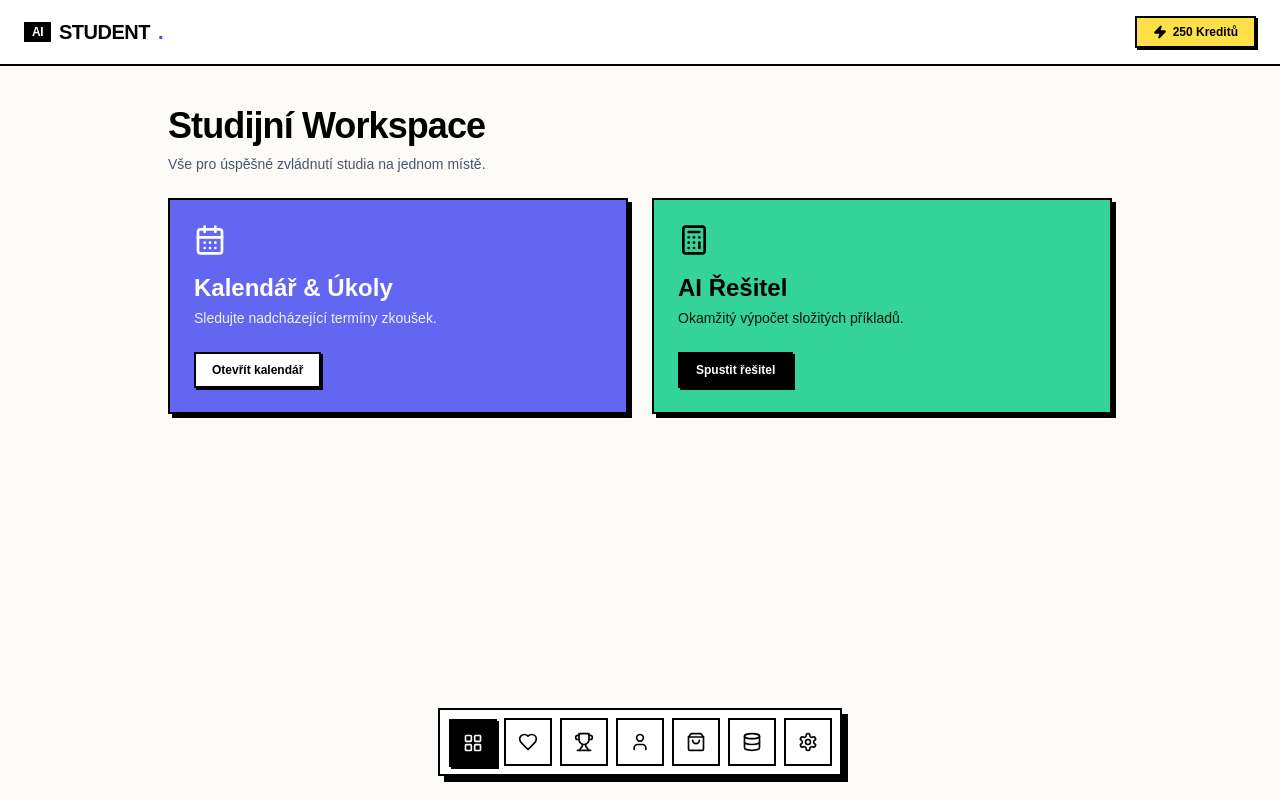
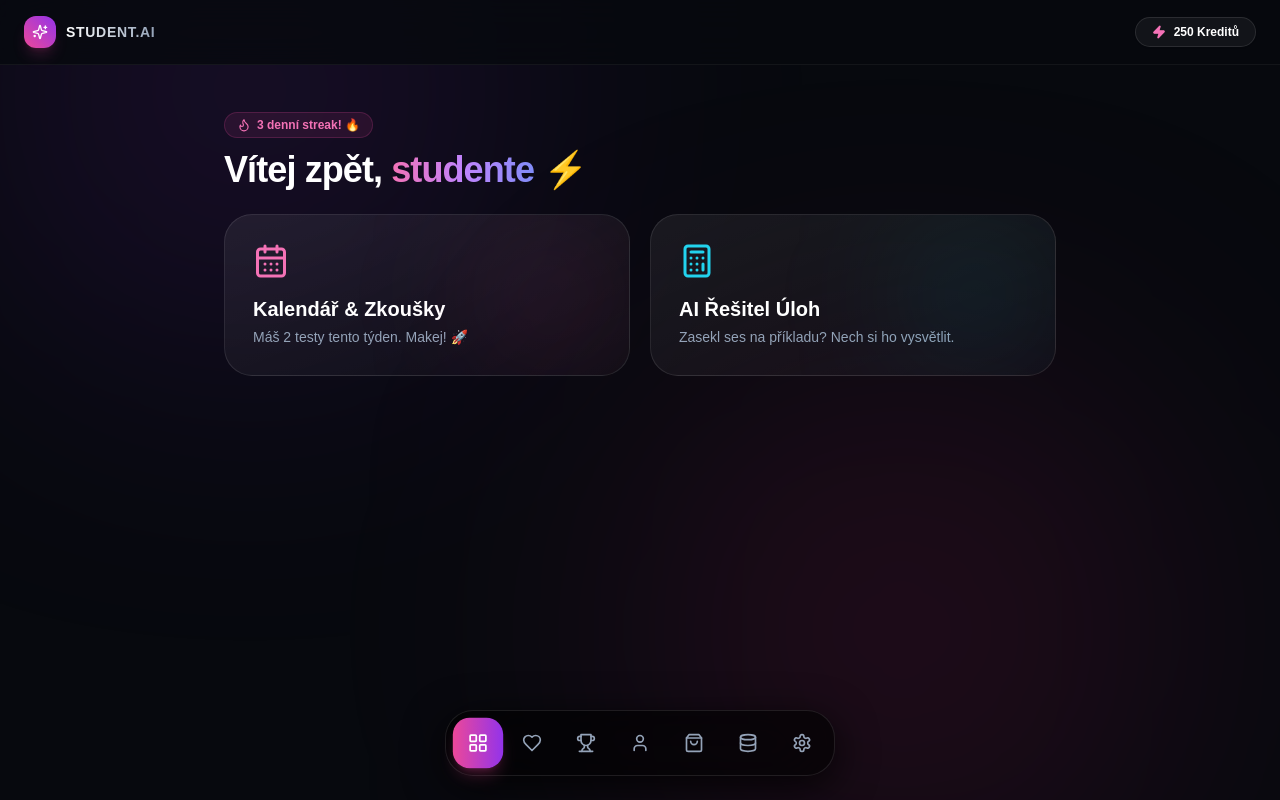
Before and after one commit to InfinityLook/Student-Ai, a Next.js app: page / in a window 1280 px wide. Built offline with nearby package versions, Linux system fonts and the light colour scheme.

Commit message:
Refactor DashboardShell and add new icons
Refactor DashboardShell component to use renderView function for view management and add new icons for enhanced UI.

```diff
--- a/components/DashboardShell.tsx
+++ b/components/DashboardShell.tsx
@@ -1,6 +1,7 @@
 'use client';
 
 import React, { useState } from 'react';
+import { motion, AnimatePresence } from 'framer-motion';
 import {
   Layers,
   Calculator,
@@ -12,7 +13,9 @@ import {
   Heart,
   Settings,
   Trophy,
-  Database
+  Database,
+  Sparkles,
+  Flame
 } from 'lucide-react';
 
 export default function DashboardShell() {
@@ -29,169 +32,187 @@ export default function DashboardShell() {
     { id: 'settings', label: 'Nastavení', icon: Settings },
   ];
 
-  // Pomocná komponenta pro brutální kartu
-  const BrutalistCard = ({ children, className = "" }: { children: React.ReactNode, className?: string }) => (
-    <div className={`bg-white border-2 border-black p-6 shadow-[4px_4px_0px_0px_rgba(0,0,0,1)] ${className}`}>
-      {children}
-    </div>
-  );
+  const renderView = () => {
+    switch (activeView) {
+      case 'workspace':
+        return (
+          <div className="space-y-6">
+            <div className="flex justify-between items-end">
+              <div>
+                <span className="text-xs font-bold px-3 py-1 rounded-full bg-pink-500/10 text-pink-400 border border-pink-500/20 inline-flex items-center gap-1.5 mb-3">
+                  <Flame className="w-3.5 h-3.5 text-pink-400" /> 3 denní streak! 🔥
+                </span>
+                <h1 className="text-3xl md:text-4xl font-black tracking-tight text-white">
+                  Vítej zpět, <span className="text-transparent bg-clip-text bg-gradient-to-r from-pink-400 via-purple-400 to-indigo-400">studente</span> ⚡
+                </h1>
+              </div>
+            </div>
+
+            <div className="grid grid-cols-1 md:grid-cols-2 gap-5">
+              {/* Karta 1 */}
+              <div className="group relative overflow-hidden rounded-[28px] bg-gradient-to-br from-white/[0.07] to-white/[0.02] border border-white/10 p-7 hover:border-pink-500/50 transition-all duration-300 hover:scale-[1.01] cursor-pointer">
+                <div className="absolute top-0 right-0 w-40 h-40 bg-pink-500/10 rounded-full blur-3xl group-hover:bg-pink-500/20 transition-all" />
+                <CalendarDays className="w-9 h-9 text-pink-400 mb-4" />
+                <h3 className="text-xl font-bold text-white mb-1">Kalendář & Zkoušky</h3>
+                <p className="text-sm text-slate-400">Máš 2 testy tento týden. Makej! 🚀</p>
+              </div>
+
+              {/* Karta 2 */}
+              <div className="group relative overflow-hidden rounded-[28px] bg-gradient-to-br from-white/[0.07] to-white/[0.02] border border-white/10 p-7 hover:border-cyan-500/50 transition-all duration-300 hover:scale-[1.01] cursor-pointer">
+                <div className="absolute top-0 right-0 w-40 h-40 bg-cyan-500/10 rounded-full blur-3xl group-hover:bg-cyan-500/20 transition-all" />
+                <Calculator className="w-9 h-9 text-cyan-400 mb-4" />
+                <h3 className="text-xl font-bold text-white mb-1">AI Řešitel Úloh</h3>
+                <p className="text-sm text-slate-400">Zasekl ses na příkladu? Nech si ho vysvětlit.</p>
+              </div>
+            </div>
+          </div>
+        );
+      case 'pet':
+        return (
+          <div className="rounded-[32px] bg-gradient-to-b from-purple-900/20 to-black/40 border border-purple-500/20 p-8 max-w-xl mx-auto text-center space-y-6 backdrop-blur-xl">
+            <div className="w-28 h-28 mx-auto bg-gradient-to-tr from-pink-500 to-purple-600 rounded-[32px] flex items-center justify-center shadow-2xl shadow-pink-500/30 animate-pulse">
+              <Heart className="w-14 h-14 text-white fill-white/20" />
+            </div>
+            <div>
+              <h2 className="text-2xl font-black text-white">Tvůj AI Mazlíček</h2>
+              <p className="text-xs text-purple-300 mt-1">Nálada: Skvělá ✨ • Level 4</p>
+            </div>
+            <div className="bg-white/5 p-4 rounded-2xl border border-white/5 space-y-2 text-left">
+              <div className="flex justify-between text-xs font-bold text-slate-300">
+                <span>XP do dalšího levlu</span>
+                <span>85 / 100 XP</span>
+              </div>
+              <div className="w-full bg-white/10 h-3 rounded-full overflow-hidden p-0.5">
+                <div className="bg-gradient-to-r from-pink-500 to-purple-500 h-full rounded-full w-[85%]" />
+              </div>
+            </div>
+          </div>
+        );
+      case 'rewards':
+        return (
+          <div className="rounded-[32px] bg-white/[0.03] border border-white/10 p-8 max-w-2xl mx-auto text-center space-y-6 backdrop-blur-xl">
+            <Trophy className="w-16 h-16 text-yellow-400 mx-auto animate-bounce" />
+            <h2 className="text-2xl font-black text-white">Sínň slávy & Odměny</h2>
+            <div className="grid grid-cols-3 gap-4">
+              {[1, 2, 3].map((i) => (
+                <div key={i} className="aspect-square rounded-2xl bg-white/5 border border-white/10 flex items-center justify-center text-3xl hover:bg-white/10 transition cursor-pointer">
+                  🔥
+                </div>
+              ))}
+            </div>
+          </div>
+        );
+      case 'profile':
+        return (
+          <div className="rounded-[32px] bg-white/[0.03] border border-white/10 p-8 max-w-xl mx-auto space-y-6 backdrop-blur-xl">
+            <h2 className="text-2xl font-black text-white">Profil</h2>
+            <div className="flex items-center gap-4 bg-white/5 p-4 rounded-2xl border border-white/10">
+              <div className="w-14 h-14 rounded-2xl bg-gradient-to-tr from-pink-500 to-indigo-500 flex items-center justify-center font-bold text-white text-lg">
+                ST
+              </div>
+              <div>
+                <h3 className="font-bold text-white text-base">Hustler Student</h3>
+                <p className="text-xs text-slate-400">student@skola.cz</p>
+              </div>
+            </div>
+          </div>
+        );
+      case 'store':
+        return (
+          <div className="rounded-[32px] bg-white/[0.03] border border-white/10 p-8 max-w-xl mx-auto text-center space-y-6 backdrop-blur-xl">
+            <h2 className="text-2xl font-black text-white">Obchod s kredity</h2>
+            <div className="bg-gradient-to-br from-pink-500/10 via-purple-500/10 to-indigo-500/10 border border-pink-500/30 p-6 rounded-[28px] space-y-4">
+              <h3 className="font-bold text-white text-lg">Mega Boost Pack</h3>
+              <p className="text-3xl font-black text-transparent bg-clip-text bg-gradient-to-r from-pink-400 to-purple-400">500 kreditů</p>
+              <button className="w-full py-3.5 bg-gradient-to-r from-pink-500 to-purple-600 hover:opacity-90 text-white font-bold rounded-2xl text-xs transition shadow-lg shadow-pink-500/25">
+                Koupit za 199 Kč 🚀
+              </button>
+            </div>
+          </div>
+        );
+      case 'storage':
+        return (
+          <div className="rounded-[32px] bg-white/[0.03] border border-white/10 p-8 max-w-xl mx-auto space-y-6 backdrop-blur-xl">
+            <h2 className="text-2xl font-black text-white flex items-center gap-3">
+              <Database className="text-cyan-400" /> Úložiště souborů
+            </h2>
+            <div className="bg-white/5 rounded-2xl p-6 border border-white/10 space-y-3">
+              <div className="flex justify-between text-xs text-slate-300 font-bold">
+                <span>Využitý prostor</span>
+                <span>1.2 GB / 5 GB</span>
+              </div>
+              <div className="w-full bg-white/10 h-3 rounded-full overflow-hidden p-0.5">
+                <div className="bg-gradient-to-r from-cyan-400 to-indigo-500 h-full rounded-full w-[24%]" />
+              </div>
+            </div>
+          </div>
+        );
+      case 'settings':
+        return (
+          <div className="rounded-[32px] bg-white/[0.03] border border-white/10 p-8 max-w-xl mx-auto space-y-6 backdrop-blur-xl">
+            <h2 className="text-2xl font-black text-white">Nastavení</h2>
+            <div className="space-y-3 text-xs">
+              <div className="flex justify-between items-center bg-white/5 p-4 rounded-2xl border border-white/10">
+                <span className="text-slate-300 font-medium">Vibe režim</span>
+                <span className="text-pink-400 font-bold">Ultra Dark 🌌</span>
+              </div>
+              <div className="flex justify-between items-center bg-white/5 p-4 rounded-2xl border border-white/10">
+                <span className="text-slate-300 font-medium">Notifikace</span>
+                <span className="text-emerald-400 font-bold">Zapnuté</span>
+              </div>
+            </div>
+          </div>
+        );
+      default:
+        return null;
+    }
+  };
 
   return (
-    <div className="min-h-screen bg-[#FDFBF7] text-black font-sans selection:bg-yellow-300 pb-36">
+    <div className="min-h-screen bg-[#07090E] text-white font-sans overflow-x-hidden selection:bg-pink-500/30 pb-36">
+
+      {/* Glow mesh pozadí */}
+      <div className="fixed inset-0 pointer-events-none z-0 overflow-hidden">
+        <div className="absolute top-[-20%] left--[10%] w-[500px] h-[500px] bg-purple-600/15 rounded-full blur-[140px]" />
+        <div className="absolute bottom-[-10%] right-[10%] w-[500px] h-[500px] bg-pink-600/15 rounded-full blur-[140px]" />
+      </div>
 
       {/* Top Bar */}
-      <header className="border-b-2 border-black px-6 py-4 flex justify-between items-center bg-white sticky top-0 z-40">
-        <div className="font-black text-xl tracking-tight flex items-center gap-2">
-          <span className="bg-black text-white px-2 py-0.5 text-xs">AI</span>
-          STUDENT<span className="text-indigo-600">.</span>
+      <header className="fixed top-0 w-full z-40 px-6 py-4 flex justify-between items-center bg-[#07090E]/80 backdrop-blur-xl border-b border-white/5">
+        <div className="flex items-center gap-2.5">
+          <div className="w-8 h-8 rounded-xl bg-gradient-to-tr from-pink-500 to-purple-600 flex items-center justify-center font-black text-sm shadow-lg shadow-pink-500/20">
+            <Sparkles className="w-4 h-4 text-white" />
+          </div>
+          <span className="font-black tracking-wider text-sm bg-clip-text text-transparent bg-gradient-to-r from-white to-slate-400">
+            STUDENT.AI
+          </span>
         </div>
         <div
           onClick={() => setActiveView('store')}
-          className="border-2 border-black px-4 py-1.5 font-bold text-xs bg-yellow-300 shadow-[2px_2px_0px_0px_rgba(0,0,0,1)] flex items-center gap-1.5 cursor-pointer active:translate-x-[1px] active:translate-y-[1px] active:shadow-none transition-all"
+          className="flex items-center gap-2 bg-white/5 hover:bg-white/10 border border-white/10 px-4 py-1.5 rounded-full text-xs font-bold cursor-pointer transition-all shadow-sm"
         >
-          <Zap className="w-3.5 h-3.5 fill-black" />
+          <Zap className="w-3.5 h-3.5 text-pink-400 fill-pink-400" />
           <span>{userCredits} Kreditů</span>
         </div>
       </header>
 
-      {/* Main Content */}
-      <main className="p-6 md:p-10 max-w-5xl mx-auto space-y-6">
-
-        {activeView === 'workspace' && (
-          <div className="space-y-6">
-            <div>
-              <h1 className="text-4xl font-black tracking-tight mb-2">Studijní Workspace</h1>
-              <p className="text-sm font-medium text-slate-600">Vše pro úspěšné zvládnutí studia na jednom místě.</p>
-            </div>
-
-            <div className="grid grid-cols-1 md:grid-cols-2 gap-6">
-              <div className="bg-indigo-500 text-white border-2 border-black p-6 shadow-[4px_4px_0px_0px_rgba(0,0,0,1)] flex flex-col justify-between">
-                <div>
-                  <CalendarDays className="w-8 h-8 mb-4" />
-                  <h2 className="text-2xl font-black mb-1">Kalendář & Úkoly</h2>
-                  <p className="text-sm opacity-90">Sledujte nadcházející termíny zkoušek.</p>
-                </div>
-                <button
-                  onClick={() => setActiveView('workspace')}
-                  className="mt-6 bg-white text-black font-bold px-4 py-2 border-2 border-black shadow-[2px_2px_0px_0px_rgba(0,0,0,1)] active:translate-x-[2px] active:translate-y-[2px] active:shadow-none transition-all w-fit text-xs cursor-pointer"
-                >
-                  Otevřít kalendář
-                </button>
-              </div>
-
-              <div className="bg-emerald-400 text-black border-2 border-black p-6 shadow-[4px_4px_0px_0px_rgba(0,0,0,1)] flex flex-col justify-between">
-                <div>
-                  <Calculator className="w-8 h-8 mb-4" />
-                  <h2 className="text-2xl font-black mb-1">AI Řešitel</h2>
-                  <p className="text-sm opacity-90">Okamžitý výpočet složitých příkladů.</p>
-                </div>
-                <button className="mt-6 bg-black text-white font-bold px-4 py-2 border-2 border-black shadow-[2px_2px_0px_0px_rgba(0,0,0,1)] active:translate-x-[2px] active:translate-y-[2px] active:shadow-none transition-all w-fit text-xs cursor-pointer">
-                  Spustit řešitel
-                </button>
-              </div>
-            </div>
-          </div>
-        )}
-
-        {activeView === 'pet' && (
-          <BrutalistCard className="max-w-xl mx-auto text-center space-y-6">
-            <div className="w-20 h-20 mx-auto bg-pink-400 border-2 border-black shadow-[3px_3px_0px_0px_rgba(0,0,0,1)] flex items-center justify-center animate-bounce">
-              <Heart className="w-10 h-10 fill-current text-white" />
-            </div>
-            <div>
-              <h2 className="text-2xl font-black">Studijní Mazlíček</h2>
-              <p className="text-xs font-semibold text-slate-600 mt-1">Úroveň 3 • Roste s každým splněným úkolem</p>
-            </div>
-            <div className="border-2 border-black p-4 bg-slate-50 space-y-2 text-left">
-              <div className="flex justify-between text-xs font-bold">
-                <span>XP Progress</span>
-                <span>75 / 100 XP</span>
-              </div>
-              <div className="w-full bg-white border-2 border-black h-4 overflow-hidden">
-                <div className="bg-pink-400 h-full w-[75%]" />
-              </div>
-            </div>
-          </BrutalistCard>
-        )}
-
-        {activeView === 'rewards' && (
-          <BrutalistCard className="max-w-xl mx-auto space-y-6 text-center">
-            <Trophy className="w-12 h-12 text-yellow-500 mx-auto" />
-            <h2 className="text-2xl font-black">Tvé Odměny</h2>
-            <div className="grid grid-cols-3 gap-4">
-              {[1, 2, 3].map((i) => (
-                <div key={i} className="aspect-square border-2 border-black bg-yellow-100 flex items-center justify-center text-3xl shadow-[2px_2px_0px_0px_rgba(0,0,0,1)]">
-                  🏆
-                </div>
-              ))}
-            </div>
-          </BrutalistCard>
-        )}
-
-        {activeView === 'profile' && (
-          <BrutalistCard className="max-w-xl mx-auto space-y-4">
-            <h2 className="text-2xl font-black">Můj Profil</h2>
-            <div className="flex items-center gap-4 border-2 border-black p-4 bg-yellow-50">
-              <div className="w-12 h-12 bg-black text-white font-bold flex items-center justify-center">ST</div>
-              <div>
-                <h3 className="font-bold">Aktivní Student</h3>
-                <p className="text-xs text-slate-600">student@skola.cz</p>
-              </div>
-            </div>
-          </BrutalistCard>
-        )}
-
-        {activeView === 'store' && (
-          <BrutalistCard className="max-w-xl mx-auto space-y-6 text-center bg-indigo-50">
-            <h2 className="text-2xl font-black">Obchod s kredity</h2>
-            <p className="text-xs font-medium text-slate-600">Získejte neomezené možnosti s AI kredity.</p>
-            <div className="border-2 border-black p-6 bg-white shadow-[4px_4px_0px_0px_rgba(0,0,0,1)] space-y-4">
-              <h3 className="font-black text-lg">Student Pro Pack</h3>
-              <p className="text-3xl font-black text-indigo-600">500 kreditů</p>
-              <button className="w-full py-3 bg-black text-white font-bold border-2 border-black shadow-[2px_2px_0px_0px_rgba(0,0,0,1)] active:translate-x-[2px] active:translate-y-[2px] active:shadow-none transition-all text-xs cursor-pointer">
-                Zakoupit za 199 Kč
-              </button>
-            </div>
-          </BrutalistCard>
-        )}
-
-        {activeView === 'storage' && (
-          <BrutalistCard className="max-w-xl mx-auto space-y-6">
-            <h2 className="text-2xl font-black flex items-center gap-3">
-              <Database className="text-blue-600" /> Úložiště souborů
-            </h2>
-            <div className="border-2 border-black p-4 bg-slate-50 space-y-2">
-              <div className="flex justify-between text-xs font-bold">
-                <span>Využití cloudu</span>
-                <span>1.2 GB / 5 GB</span>
-              </div>
-              <div className="w-full bg-white border-2 border-black h-4 overflow-hidden">
-                <div className="bg-blue-500 h-full w-[24%]" />
-              </div>
-            </div>
-          </BrutalistCard>
-        )}
-
-        {activeView === 'settings' && (
-          <BrutalistCard className="max-w-xl mx-auto space-y-4">
-            <h2 className="text-2xl font-black">Nastavení</h2>
-            <div className="space-y-3 text-xs font-bold">
-              <div className="flex justify-between items-center border-2 border-black p-4 bg-slate-50">
-                <span>Vzhled systému</span>
-                <span className="bg-yellow-300 border border-black px-2 py-1">Neo-Brutalism</span>
-              </div>
-              <div className="flex justify-between items-center border-2 border-black p-4 bg-slate-50">
-                <span>Notifikace</span>
-                <span className="bg-emerald-300 border border-black px-2 py-1">Aktivní</span>
-              </div>
-            </div>
-          </BrutalistCard>
-        )}
-
+      {/* Hlavní obsah s animací */}
+      <main className="relative z-10 pt-28 px-4 md:px-8 max-w-4xl mx-auto min-h-[75vh]">
+        <AnimatePresence mode="wait">
+          <motion.div
+            key={activeView}
+            initial={{ opacity: 0, y: 10, scale: 0.99 }}
+            animate={{ opacity: 1, y: 0, scale: 1 }}
+            exit={{ opacity: 0, y: -10, scale: 0.99 }}
+            transition={{ duration: 0.2, ease: "easeOut" }}
+          >
+            {renderView()}
+          </motion.div>
+        </AnimatePresence>
       </main>
 
-      {/* Floating Dock */}
-      <nav className="fixed bottom-6 left-1/2 -translate-x-1/2 z-50 border-2 border-black bg-white p-2 shadow-[6px_6px_0px_0px_rgba(0,0,0,1)] flex gap-2">
+      {/* Plovoucí dock */}
+      <nav className="fixed bottom-6 left-1/2 -translate-x-1/2 z-50 flex items-center gap-1.5 p-2 rounded-[28px] bg-black/60 backdrop-blur-2xl border border-white/10 shadow-[0_10px_40px_rgba(0,0,0,0.8)]">
         {navItems.map((item) => {
           const Icon = item.icon;
           const isActive = activeView === item.id;
@@ -199,10 +220,10 @@ export default function DashboardShell() {
             <button
               key={item.id}
               onClick={() => setActiveView(item.id)}
-              className={`p-3 border-2 border-black transition-all cursor-pointer ${
+              className={`relative flex items-center justify-center p-3.5 rounded-2xl transition-all duration-300 ease-out group ${
                 isActive
-                  ? 'bg-black text-white shadow-[2px_2px_0px_0px_rgba(0,0,0,1)] translate-x-[1px] translate-y-[1px]'
-                  : 'bg-white text-black hover:bg-slate-100'
+                  ? 'bg-gradient-to-r from-pink-500 to-purple-600 text-white shadow-lg shadow-pink-500/25 scale-105'
+                  : 'text-slate-400 hover:text-white hover:bg-white/5'
               }`}
               title={item.label}
             >
```
